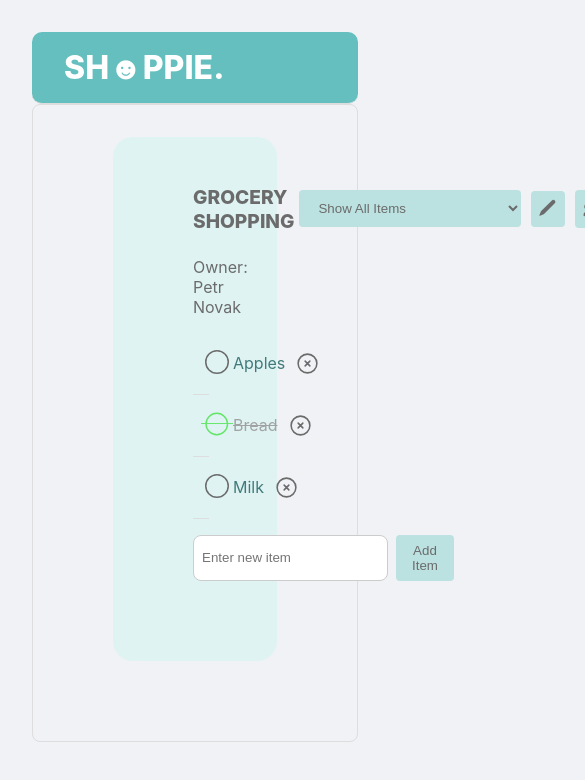
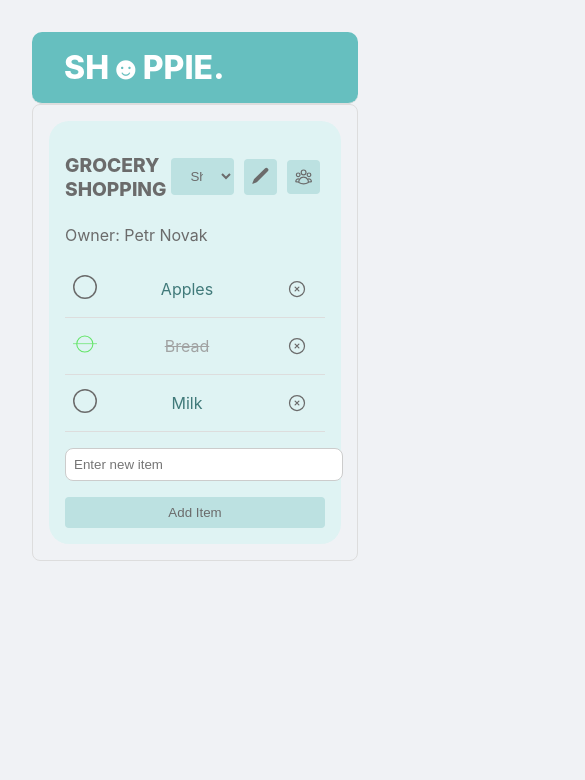
Before and after one commit to SilviaKocianova/SHOPPIE-frontend, a React (Create React App) app: page / in a window 390 px wide. Shown: the top 780 px of the page, 585 px wide, since content can reach past the window. Built offline with nearby package versions, Linux system fonts and the light colour scheme.

Commit message:
mobile responsivity

```diff
--- a/src/components/ShoppingListDetail/ShoppingListDetail.css
+++ b/src/components/ShoppingListDetail/ShoppingListDetail.css
@@ -223,3 +223,130 @@
     cursor: pointer;
     border-radius: 4px;
   }
+
+
+  /*----------------RESPONSIVITY----------------*/
+
+  @media (max-width: 480px) {
+    .shopping-list-detail,
+    .shopping-list-detail-box {
+        padding: 1rem;
+    }
+
+    .add-item-section {
+        flex-direction: column;
+        gap: 1rem;
+    }
+
+    .add-item-section input,
+    .add-item-section button {
+        width: 100%;
+    }
+
+    .modal-content {
+        width: 95%;
+    }
+
+    .filter-dropdown {
+      width: 90%;
+    }
+
+    .item-unresolved,
+    .item-resolved {
+        width: 1.5rem;
+        height: 1.5rem;
+    }
+
+    .edit-button svg,
+    .manage-members-button svg {
+        width: 1.2rem;
+        height: 1.2rem;
+    }
+
+    .remove-item-from-list svg {
+        width: 20px;
+        height: 20px;
+    }
+}
+
+/* Tablet (481px to 768px) */
+@media (min-width: 481px) and (max-width: 768px) {
+    .shopping-list-detail,
+    .shopping-list-detail-box {
+        padding: 1.5rem;
+    }
+
+
+    .add-item-section {
+        flex-direction: column;
+        gap: 1rem;
+    }
+
+    .filter-dropdown {
+      width: 90%;
+    }
+
+    .add-item-section input,
+    .add-item-section button {
+        width: 100%;
+    }
+
+    .modal-content {
+        width: 90%;
+    }
+
+    .item-resolved,
+    .item-unresolved {
+        width: 1.8rem;
+        height: 1.8rem;
+    }
+
+    .shopping-list-item {
+        flex-direction: column;
+        align-items: flex-start;
+    }
+
+    .edit-button svg,
+    .manage-members-button svg {
+        width: 1.3rem;
+        height: 1.3rem;
+    }
+}
+
+/* Desktop (769px and above) */
+@media (min-width: 769px) {
+    .shopping-list-detail,
+    .shopping-list-detail-box {
+        padding: 2rem 5rem 5rem;
+    }
+
+    .add-item-section {
+        flex-direction: row;
+        gap: 0.5rem;
+    }
+
+    .add-item-section input,
+    .add-item-section button {
+        width: auto;
+    }
+
+    .modal-content {
+        width: 500px;
+    }
+
+    .item-resolved,
+    .item-unresolved {
+        width: 2rem;
+        height: 2rem;
+    }
+
+    .shopping-list-item {
+        flex-direction: row;
+    }
+
+    .edit-button svg,
+    .manage-members-button svg {
+        width: 1.5rem;
+        height: 1.5rem;
+    }
+}
```
